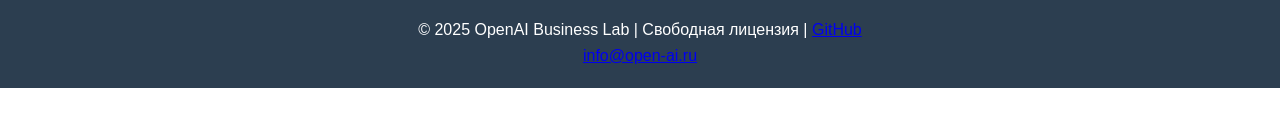
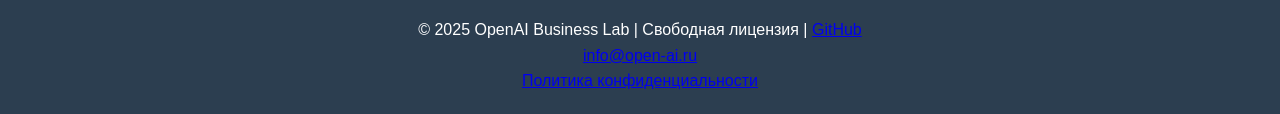
Before and after one commit to G-Ivan-A/test, a plain HTML site: page index.html in a window 1280 px wide. Shown: the part 2237-2351 px from the top of the page. Before the commit the page ends 2325 px from the top, so only its background shows below. Drawn offline with Linux system fonts and the light colour scheme; a script that the page names is missing.

Commit message:
Update index.html

```diff
--- a/index.html
+++ b/index.html
@@ -263,6 +263,7 @@
     <footer>
         <p>© 2025 OpenAI Business Lab | Свободная лицензия | <a href="https://github.com/" target="_blank">GitHub</a></p>
         <p><a href="mailto:info@open-ai.ru">info@open-ai.ru</a></p>
+        <p><a href="privacy-policy.html" target="_blank">Политика конфиденциальности</a></p>
     </footer>
 
 </body>
```
